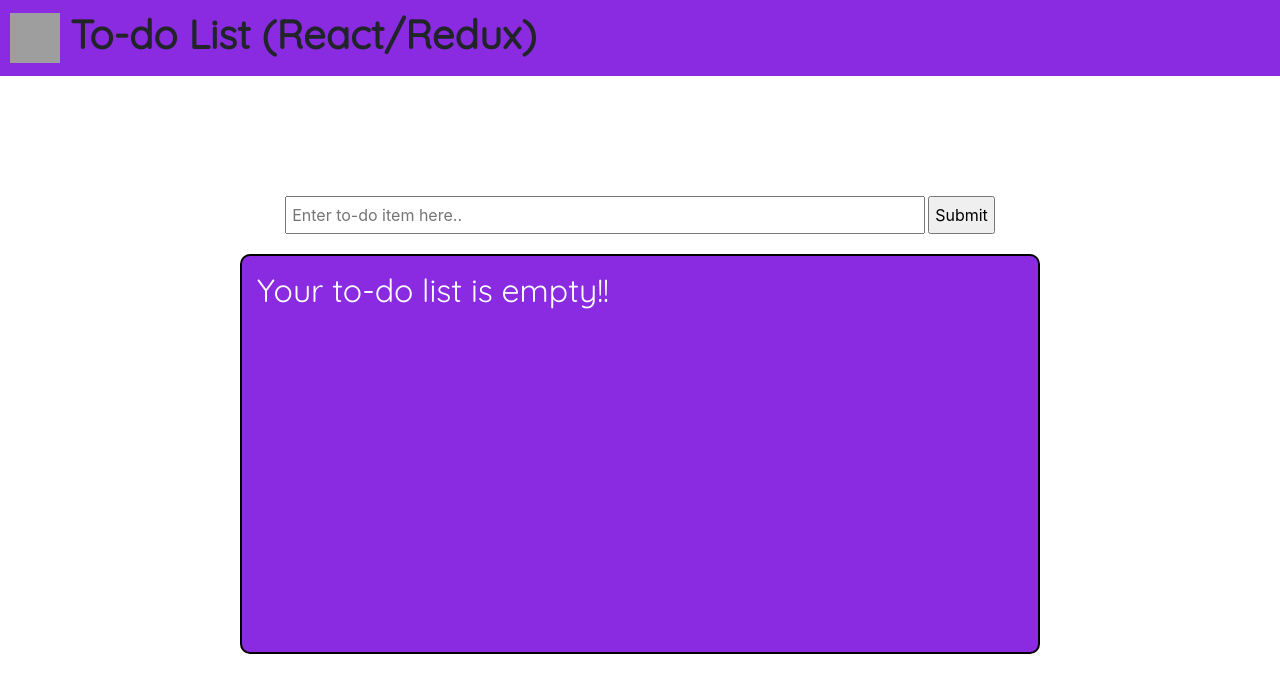
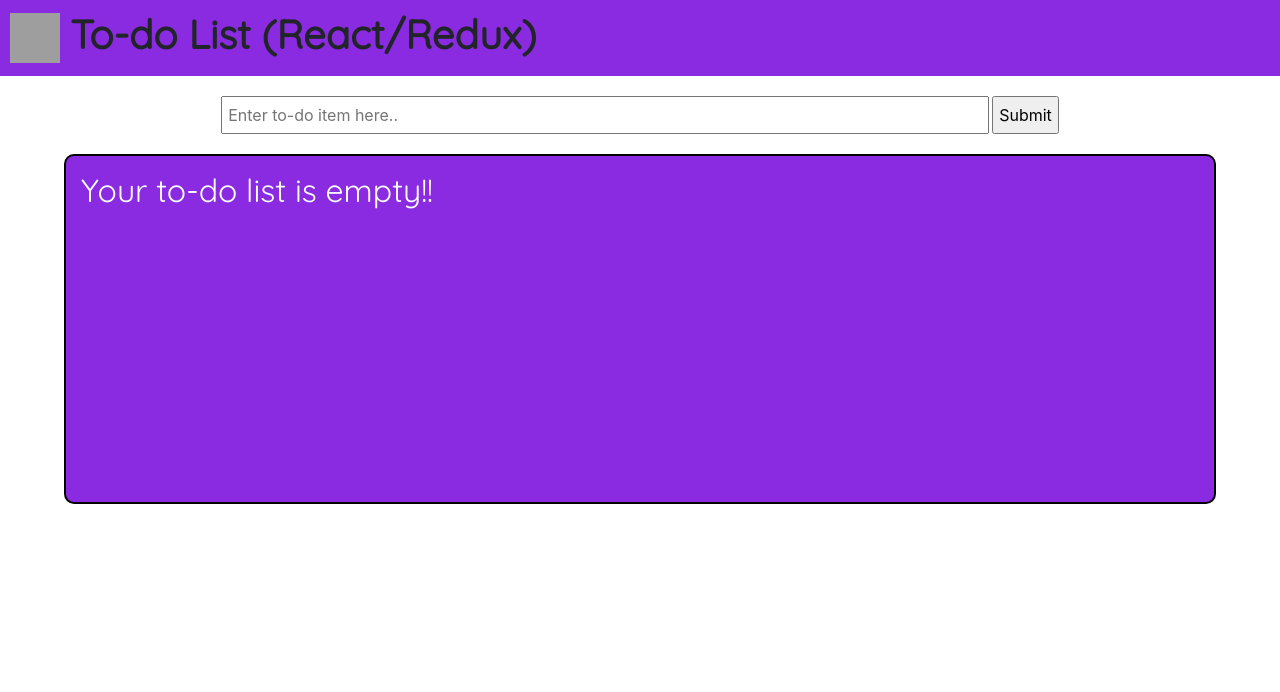
Before and after one commit to YusafOsei-Bonsu/React-ReduxTodoList, a React (Create React App) app: page / in a window 1280 px wide. Shown: the top 692 px of the page. Built offline with nearby package versions, Linux system fonts and the light colour scheme; grey boxes are pictures that could not be loaded.

Commit message:
Modified CSS

```diff
--- a/src/styles/TodoForm.css
+++ b/src/styles/TodoForm.css
@@ -3,12 +3,12 @@
 }
 
 form {
-    margin-top: 120px;
+    margin-top: 20px;
 }
 
 input[type="text"] {
     padding: 5px;
-    width: 50%;
+    width: 60%;
 }
 
 input[type="submit"] {
--- a/src/styles/TodoList.css
+++ b/src/styles/TodoList.css
@@ -3,8 +3,8 @@
 #todo-container {
     display: flex;
     flex-direction: column;
-    height: 400px;
-    width: 800px;
+    height: 350px;
+    width: 90%;
     border: 2px solid #000000;
     background-color: #8A2BE2;
     padding: 5px;
@@ -20,3 +20,7 @@
     padding-top: 10px;
     color: #fff;
 }
+
+@media only screen and (max-width: 768px) {
+
+}
```
